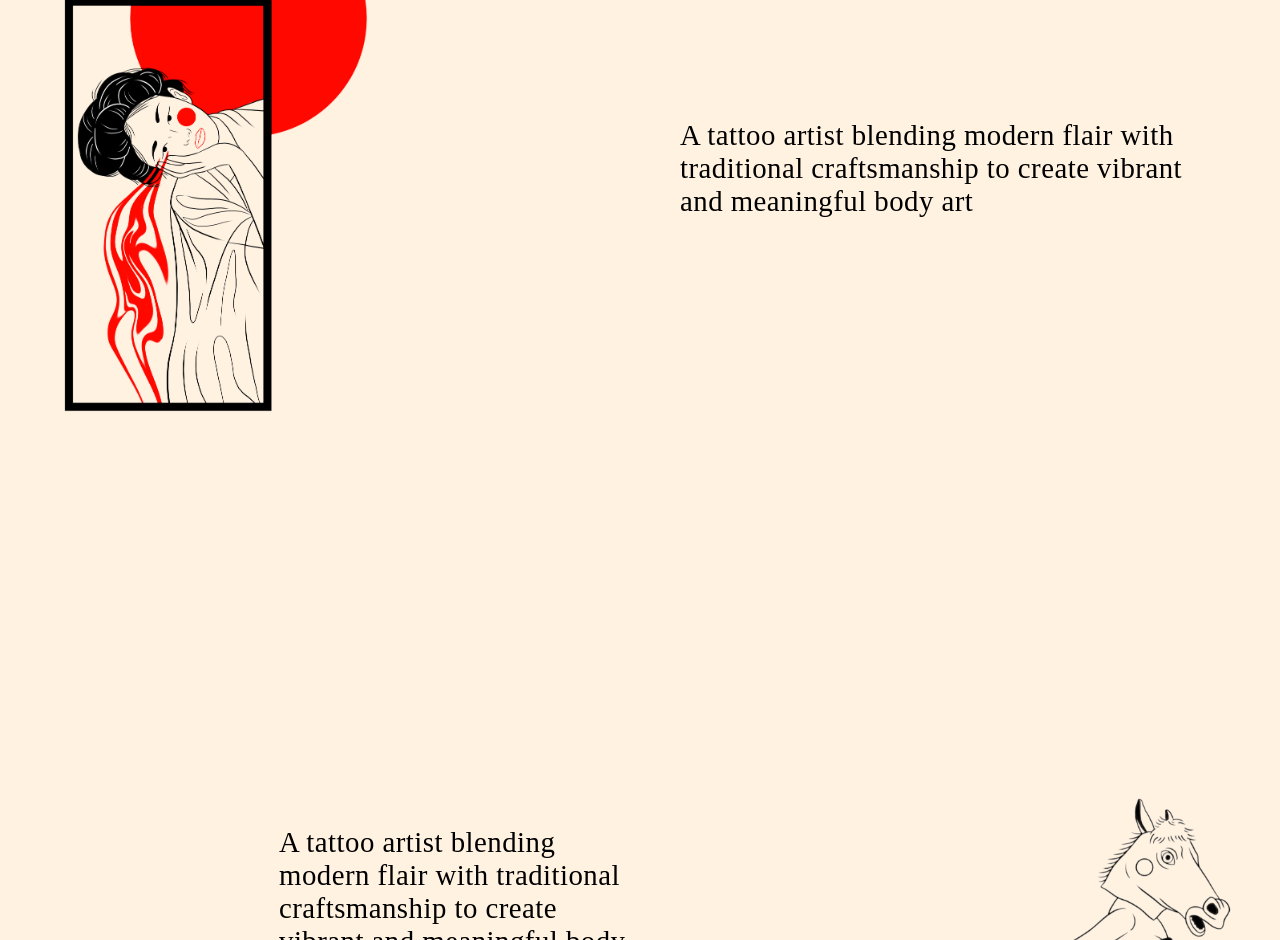
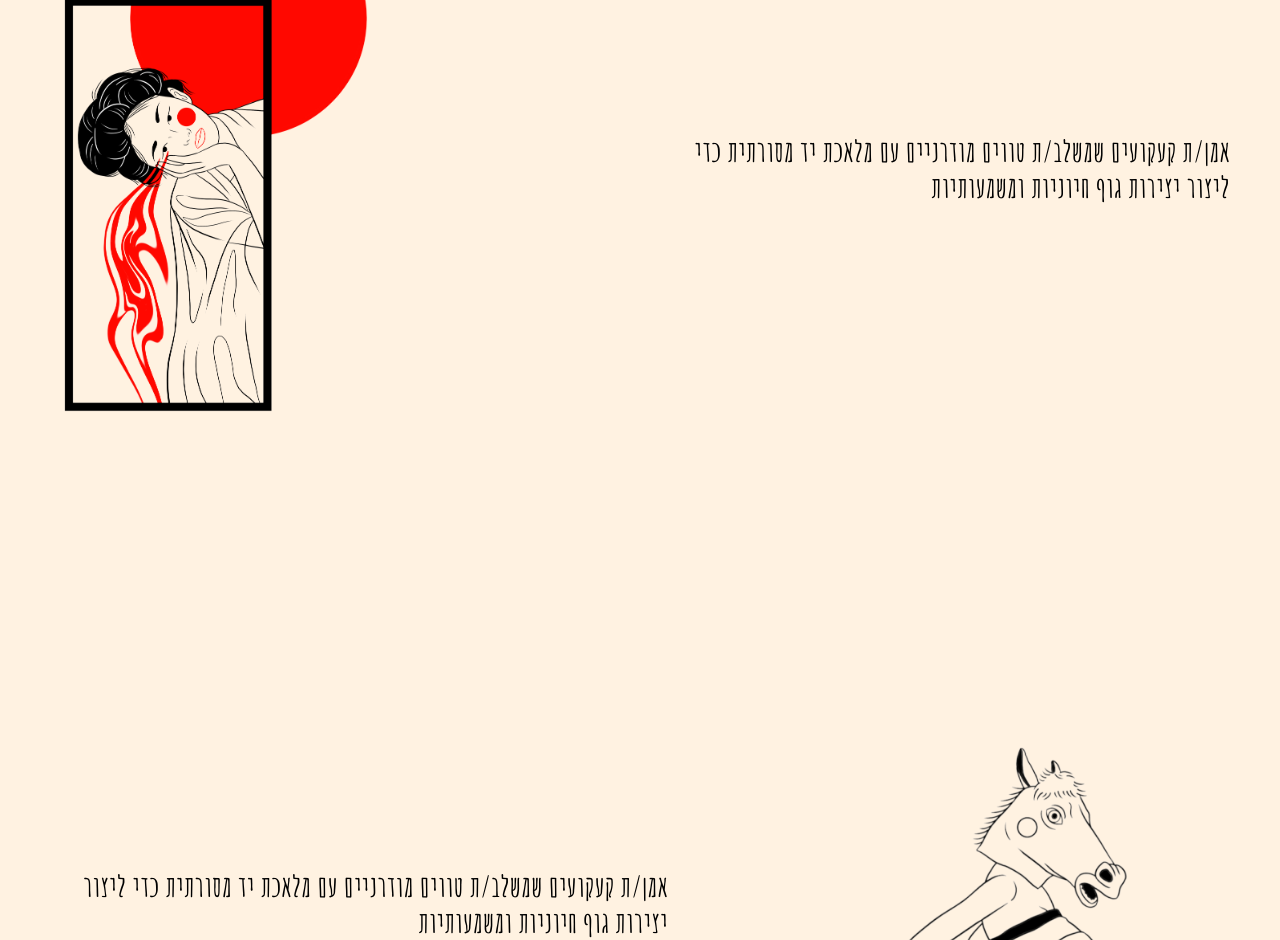
Before and after one commit to EdenRize/ZIVIZ, a React (Vite) app: page / in a window 1280 px wide. Shown: the part 1860-2800 px from the top of the page. Built offline with nearby package versions, Linux system fonts and the light colour scheme.

Commit message:
Add responsive to contact section

```diff
--- a/src/cmps/AboutSection.jsx
+++ b/src/cmps/AboutSection.jsx
@@ -3,7 +3,9 @@ export function AboutSection() {
     return (
         <div className="section even about-section">
             <img src="/img/fish.png" />
-            <p>A tattoo artist blending modern flair with traditional craftsmanship to create vibrant and meaningful body art</p>
+            {/* <p>A tattoo artist blending modern flair with traditional craftsmanship to create vibrant and meaningful body art</p> */}
+            <p>אמן/ת קעקועים שמשלב/ת טווים מודרניים עם מלאכת יד מסורתית כדי ליצור יצירות גוף חיוניות ומשמעותיות</p>
+
         </div>
     )
 }
--- a/src/cmps/ContactSection.jsx
+++ b/src/cmps/ContactSection.jsx
@@ -2,7 +2,7 @@ export function ContactSection() {
     return (
         <div className="section even contact-section">
             <img src="/img/horse-women.png" />
-            <p>A tattoo artist blending modern flair with traditional craftsmanship to create vibrant and meaningful body art</p>
+            <p>אמן/ת קעקועים שמשלב/ת טווים מודרניים עם מלאכת יד מסורתית כדי ליצור יצירות גוף חיוניות ומשמעותיות</p>
         </div>
     )
 }
--- a/src/cmps/GallerySection.jsx
+++ b/src/cmps/GallerySection.jsx
@@ -2,7 +2,8 @@ export function GallerySection() {
     return (
         <div className="section gallery-section">
             <img src="/img/women-cry-sun.png" />
-            <p>A tattoo artist blending modern flair with traditional craftsmanship to create vibrant and meaningful body art</p>
+            <p>אמן/ת קעקועים שמשלב/ת טווים מודרניים עם מלאכת יד מסורתית כדי ליצור יצירות גוף חיוניות ומשמעותיות</p>
+
         </div>
     )
 }
--- a/src/cmps/Hero.jsx
+++ b/src/cmps/Hero.jsx
@@ -1,11 +1,12 @@
+import { Logo } from "./Logo";
 
 export function Hero() {
     return (
         <div className="section hero">
             <img className="hero-img women" src="/img/two-women-flower.png" />
             <div className="flex column align-center title-container">
-                <h1>ZIVI<span className="reversed">Z</span></h1>
-                <h2>Tattoo Artist & More</h2>
+                <Logo />
+                <h2 className="roman">Tattoo Artist & More</h2>
             </div>
             <img className="hero-img flowers" src="/img/flowers.png" />
         </div>
--- /dev/null
+++ b/src/cmps/Logo.jsx
@@ -0,0 +1,6 @@
+
+export function Logo() {
+    return (
+        <h1 className="roman logo" dir="ltr">ZIVI<span className="reversed">Z</span></h1>
+    )
+}
--- a/src/styles/basics/_base.scss
+++ b/src/styles/basics/_base.scss
@@ -3,6 +3,8 @@ body {
     color: $font-clr1;
     margin: 0;
     user-select: none;
+    direction: rtl;
+    font-family: amatic;
 }
 
 h1,
--- a/src/styles/basics/_helpers.scss
+++ b/src/styles/basics/_helpers.scss
@@ -61,3 +61,7 @@
     height: 100dvh;
     overflow-x: clip;
 }
+
+.roman {
+    font-family: 'Times New Roman', Times, serif;
+}
--- a/src/styles/cmps/_info-sections.scss
+++ b/src/styles/cmps/_info-sections.scss
@@ -30,28 +30,32 @@
             right: 5px;
             translate: 0 -48%;
 
-            max-width: 300px;
+            max-width: 220px;
+            font-size: 1.1rem;
             letter-spacing: 0.03rem;
 
             @include for-mobile-layout {
-                max-width: 400px;
-                font-size: 1.1rem;
+                max-width: 250px;
+                font-size: 1.3rem;
             }
 
             @include for-narrow-layout {
-                font-size: 1.3rem;
+                max-width: 350px;
+                font-size: 1.5rem;
             }
 
             @include for-tablet-layout {
-                max-width: 550px;
+                max-width: 420px;
             }
 
             @include for-desktop-layout {
+                max-width: 600px;
                 font-size: 1.8rem;
             }
 
 
             @include for-large-layout {
+                max-width: 750px;
                 font-size: calc(10px + 1.5vw);
             }
         }
@@ -74,8 +78,8 @@
 
             p {
                 right: unset;
-                left: 30%;
-                translate: -30% -48%;
+                left: 20%;
+                translate: -20% -48%;
             }
         }
 
@@ -83,9 +87,9 @@
 
             p {
                 top: 54%;
-                right: 5px;
+                right: 15px;
                 translate: 0 -54%;
-                max-width: 174px;
+                max-width: 150px;
 
                 @include for-mobile-layout {
                     max-width: 222px;
@@ -108,6 +112,7 @@
                 @include for-large-layout {
                     right: 20%;
                     translate: 20% -54%;
+                    max-width: 750px;
                 }
             }
 
@@ -125,7 +130,8 @@
 
             p {
                 top: 45%;
-                translate: -30% -45%;
+                left: 10%;
+                translate: -10% -45%;
                 max-width: 222px;
 
                 @include for-mobile-layout {
@@ -134,6 +140,18 @@
 
                 @include for-narrow-layout {
                     max-width: 350px;
+                }
+
+                @include for-tablet-layout {
+                    max-width: 450px;
+                }
+
+                @include for-desktop-layout {
+                    max-width: 600px;
+                }
+
+                @include for-large-layout {
+                    max-width: 750px;
                 }
             }
 
@@ -150,6 +168,21 @@
                 @include for-narrow-layout {
                     width: 250px;
                 }
+
+                @include for-tablet-layout {
+                    right: 10%;
+                    translate: 10% -72%;
+                }
+
+                @include for-desktop-layout {
+                    width: 290px;
+                }
+
+                @include for-large-layout {
+                    right: 15%;
+                    translate: 15% -72%;
+                    width: 20%;
+                }
             }
 
         }
--- a/src/styles/setup/_typography.scss
+++ b/src/styles/setup/_typography.scss
@@ -1,24 +1,9 @@
 @font-face {
-    font-family: gilmer-light;
-    src: url(/public/fonts/gilmer/Gilmer-Light.ttf);
+    font-family: amatic-light;
+    src: url(/public/fonts/AmaticSC-Regular.ttf);
 }
 
 @font-face {
-    font-family: gilmer-medium;
-    src: url(/public/fonts/gilmer/Gilmer-Medium.ttf);
+    font-family: amatic;
+    src: url(/public/fonts/AmaticSC-Bold.ttf);
 }
-
-@font-face {
-    font-family: gilmer-bold;
-    src: url(/public/fonts/gilmer/Gilmer-Bold.ttf);
-}
-
-@font-face {
-    font-family: gilmer-heavy;
-    src: url(/public/fonts/gilmer/Gilmer-Heavy.ttf);
-}
-
-@font-face {
-    font-family: gilmer-outline;
-    src: url(/public/fonts/gilmer/Gilmer-Outline.ttf);
-}
```
Also changed, not shown: public/fonts/AmaticSC-Bold.ttf (added), public/fonts/AmaticSC-Regular.ttf (added).
